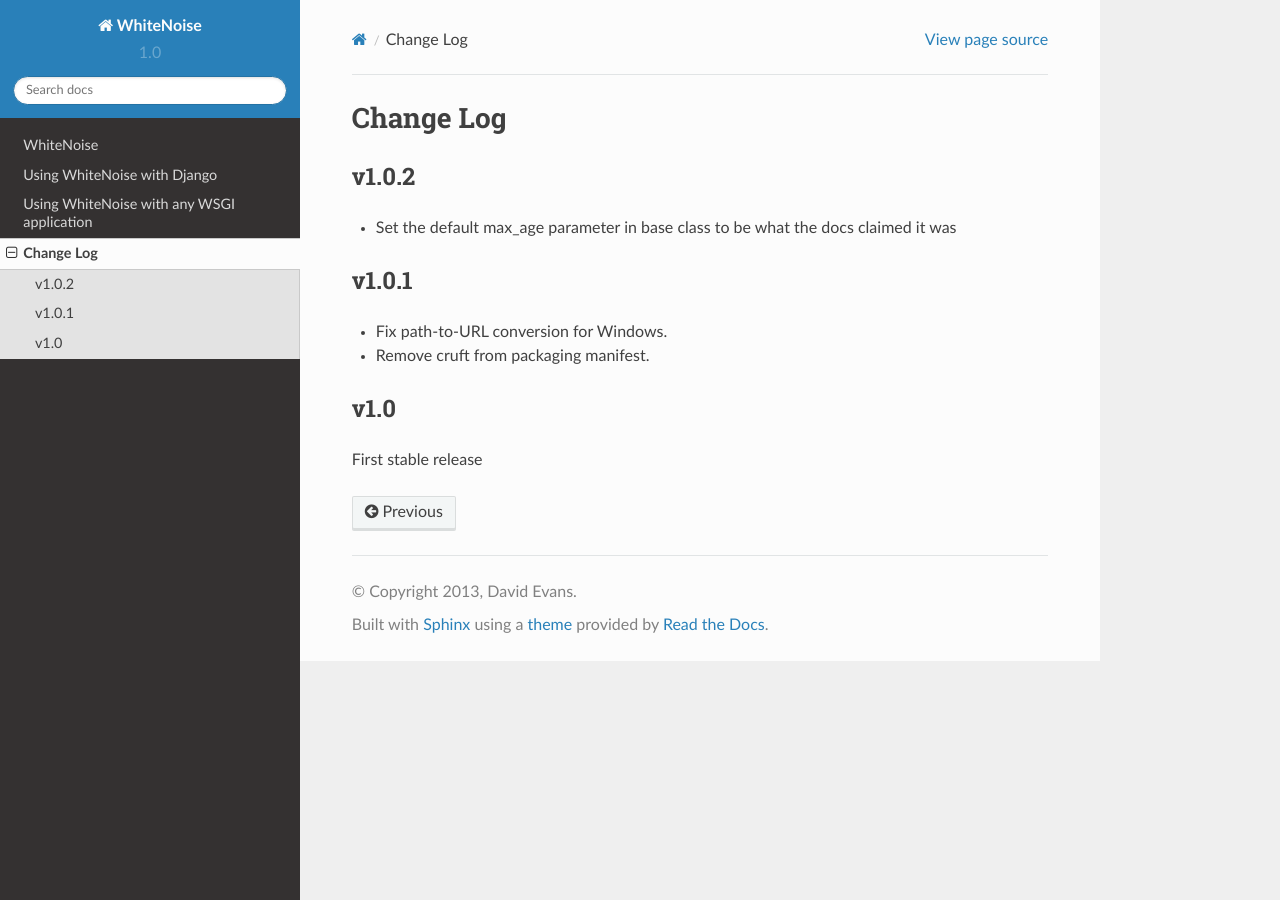
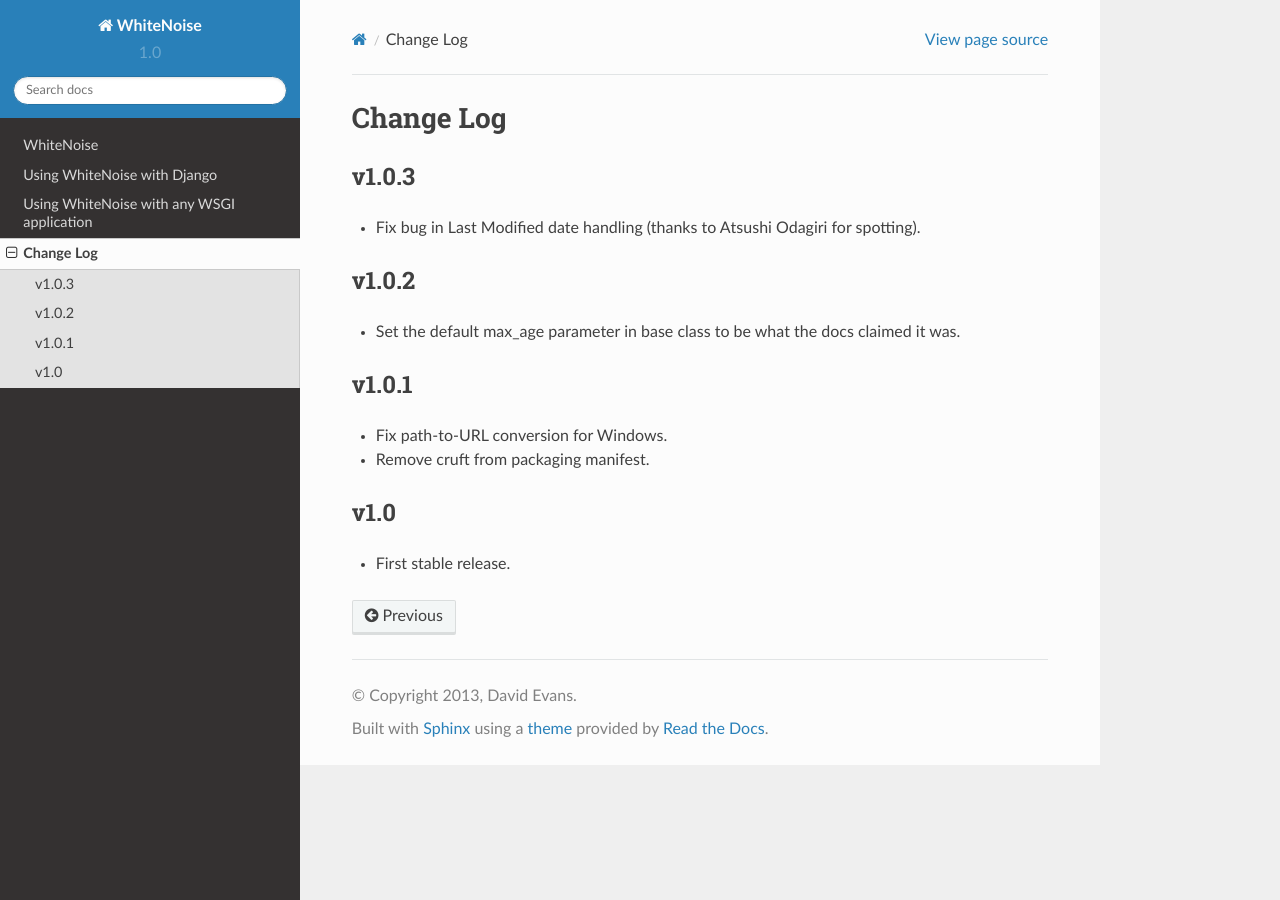
Before and after one commit to gorbunov87/white_noise, a Sphinx documentation site: the page built from docs/changelog.rst, in a window 1280 px wide. Built offline with Sphinx 7.4.7 and the Read the Docs theme 2.0.0, drawn with Linux system fonts in a browser that asks for light colours.

Commit message:
Bump version

```diff
--- a/docs/changelog.rst
+++ b/docs/changelog.rst
@@ -1,19 +1,22 @@
 Change Log
 ==========
 
+v1.0.3
+------
+* Fix bug in Last Modified date handling (thanks to Atsushi Odagiri for spotting).
+
+
 v1.0.2
 ------
-* Set the default max_age parameter in base class to be what the docs claimed it was
+* Set the default max_age parameter in base class to be what the docs claimed it was.
 
 
 v1.0.1
 ------
-
 * Fix path-to-URL conversion for Windows.
 * Remove cruft from packaging manifest.
 
 
 v1.0
 ----
-
-First stable release
+* First stable release.
--- a/docs/conf.py
+++ b/docs/conf.py
@@ -50,7 +50,7 @@
 # The short X.Y version.
 version = '1.0'
 # The full version, including alpha/beta/rc tags.
-release = '1.0.2'
+release = '1.0.3'
 
 # The language for content autogenerated by Sphinx. Refer to documentation
 # for a list of supported languages.
--- a/setup.py
+++ b/setup.py
@@ -12,7 +12,7 @@
 
 setup(
     name='whitenoise',
-    version='1.0.2',
+    version='1.0.3',
     author='David Evans',
     author_email='d@evans.io',
     url='http://whitenoise.evans.io',
```
Also changed, not shown: CHANGELOG.rst (+7 -4 lines).
